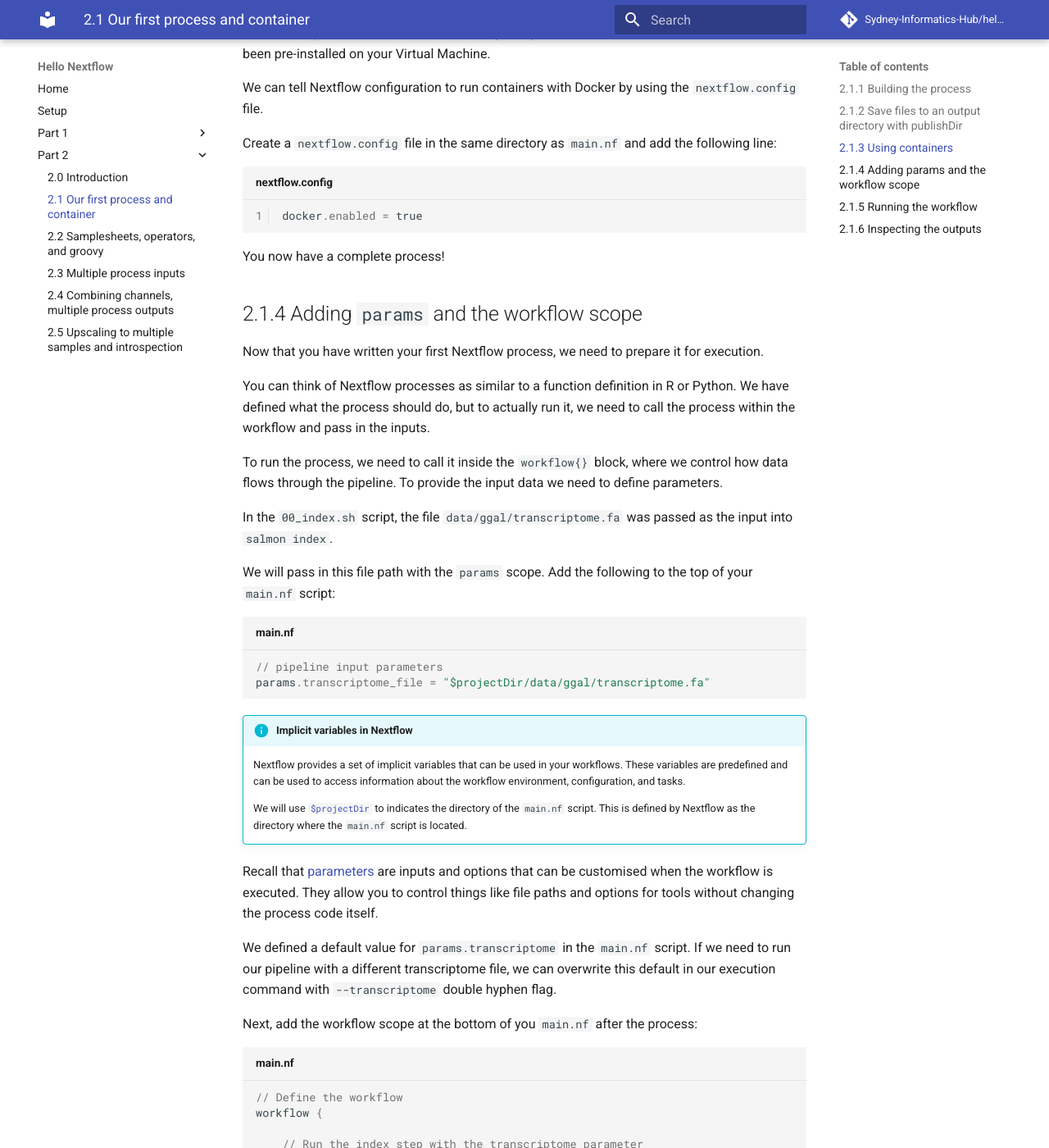
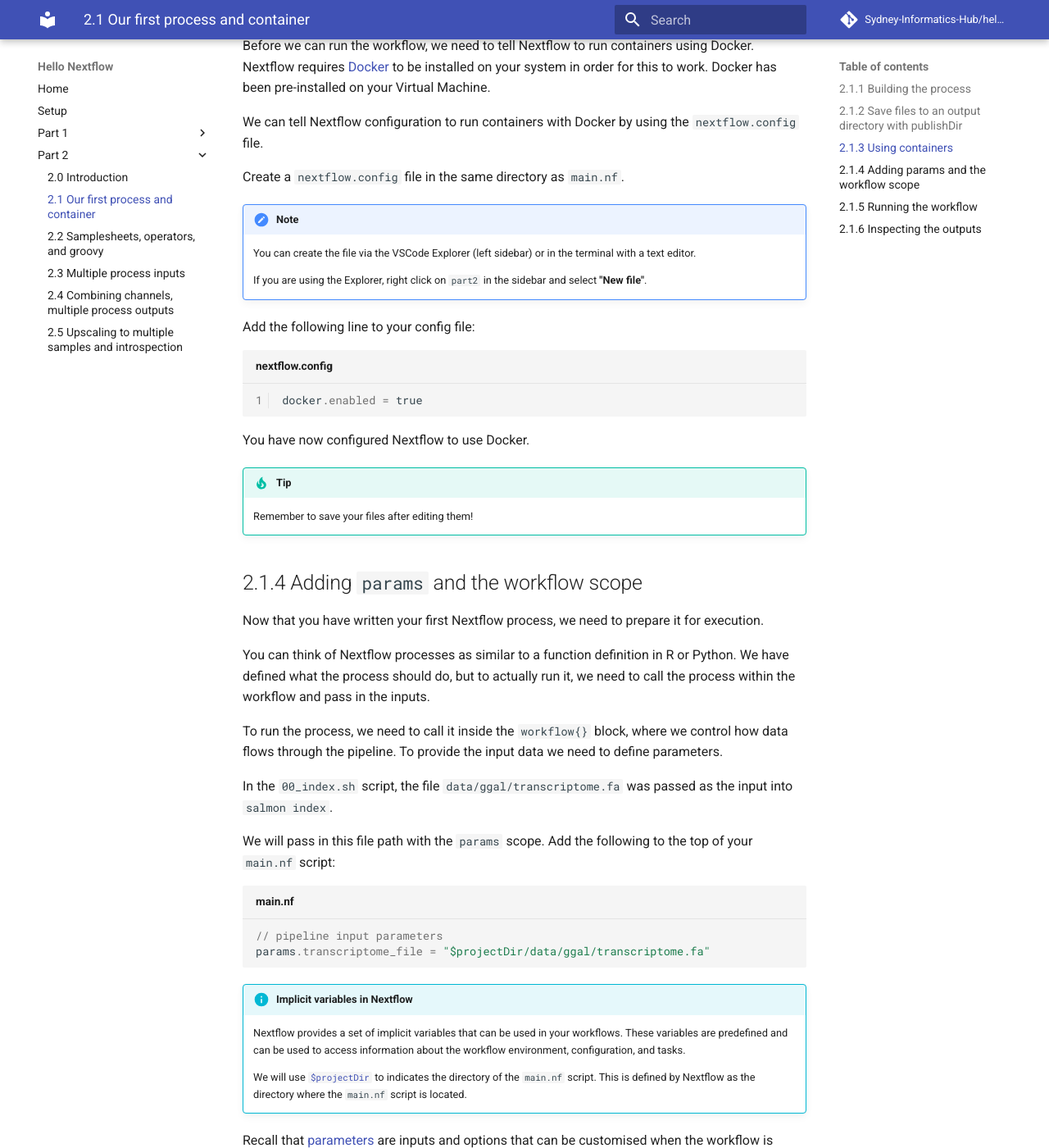
Before and after one commit to Sydney-Informatics-Hub/hello-nextflow, an MkDocs documentation site: the page built from docs/part2/01_salmon_idx.md, in a window 1280 px wide and 1400 px high, scrolled down 4986 px. Shown: the whole window at 82% size. Built offline with MkDocs 1.6.1 and Material for MkDocs 9.7.7, drawn with Linux system fonts in a browser that asks for light colours; comment, search, counter and statistics services are not loaded; some of the changed text lies outside the part shown.

````diff
--- a/docs/part2/01_salmon_idx.md
+++ b/docs/part2/01_salmon_idx.md
@@ -148,11 +148,11 @@ Nextflow also handles whether the directory already exists or if it
 should be created. In the `00_index.sh` script you had to manually make a
 results directory with `mkdir -p "results`.
 
-
 More information and other modes can be found on
 [publishDir](https://www.nextflow.io/docs/latest/process.html#publishdir).
 
->
+You now have a complete process!
+
 ## 2.1.3 Using containers
 
 Nextflow recommends using containers to ensure reproducibility and portability
@@ -233,14 +233,27 @@ pre-installed on your Virtual Machine.
 We can tell Nextflow configuration to run containers with Docker by using the
 `nextflow.config` file.
 
-Create a `nextflow.config` file in the same directory as `main.nf` and add the
-following line:
+Create a `nextflow.config` file in the same directory as `main.nf`.
+
+!!! note
+
+    You can create the file via the VSCode Explorer (left sidebar) or in the
+    terminal with a text editor.
+
+    If you are using the Explorer, right click on `part2` in the sidebar and
+    select **"New file"**.
+
+Add the following line to your config file:
 
 ```groovy linenums="1" title="nextflow.config"
 docker.enabled = true
 ```
 
-You now have a complete process!
+You have now configured Nextflow to use Docker.
+
+!!! tip
+
+    Remember to save your files after editing them!
 
 ## 2.1.4 Adding `params` and the workflow scope
 
@@ -282,7 +295,7 @@ If we need to run our pipeline with a different transcriptome
 file, we can overwrite this default in our execution command with
 `--transcriptome` double hyphen flag.
 
-Next, add the workflow scope at the bottom of you `main.nf` after the process:
+Next, add the workflow scope at the bottom of your `main.nf` after the process:
 
 ```groovy title="main.nf"
 // Define the workflow
@@ -296,8 +309,11 @@ workflow {
 This will tell Nextflow to run the `INDEX` process with
 `params.transcriptome_file` as input.
 
-> Note about adding comments, Part 1 suggests developers choice
-rather than fixed comments
+!!! tip "Tip: Your own comments"
+
+    As a developer you can to choose how and where to comment your code!
+    Feel free to modify or add to the provided comments to record useful
+    information about the code you are writing.
 
 We are now ready to run our workflow!
 
@@ -354,15 +370,16 @@ arguments inside a process.
 Instead of trying to infer how the variable is being defined and applied to
 the process, let’s use the hidden command files saved for this task in the work/ directory.
 
-Open the `work/` directory:
-
-```bash
-Image/instrctions for how to find command
-```
-
 !!! question "Exercise"
 
-    Inspect the `.command.sh` file and compare it with `00_index.sh`. A question for attendees to answer.
+    1. Navigate to the `work/` directory and open the `.command.sh` file.
+    2. Compare the `.command.sh` file with `00_index.sh`.
+
+
+    !!! quote "Poll"
+
+        Why do we no longer see or hardcoded file paths like `results/salmon_index` and `data/ggal/transcriptome.fa` in `.command.sh`?
+
 
 !!! abstract "Summary"
 
````
Also changed, not shown: docs/part2/00_intro.md (+3 -9 lines).
